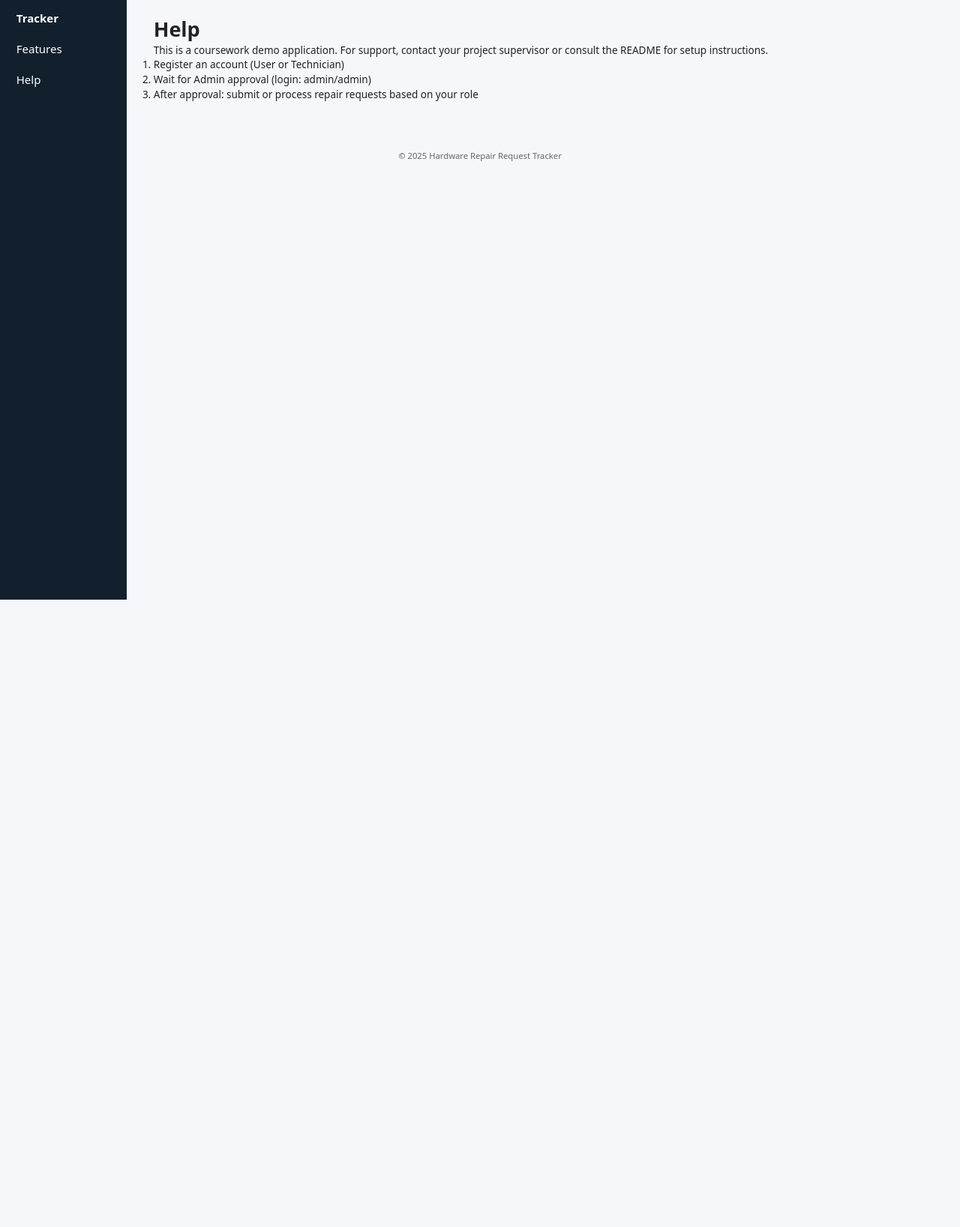
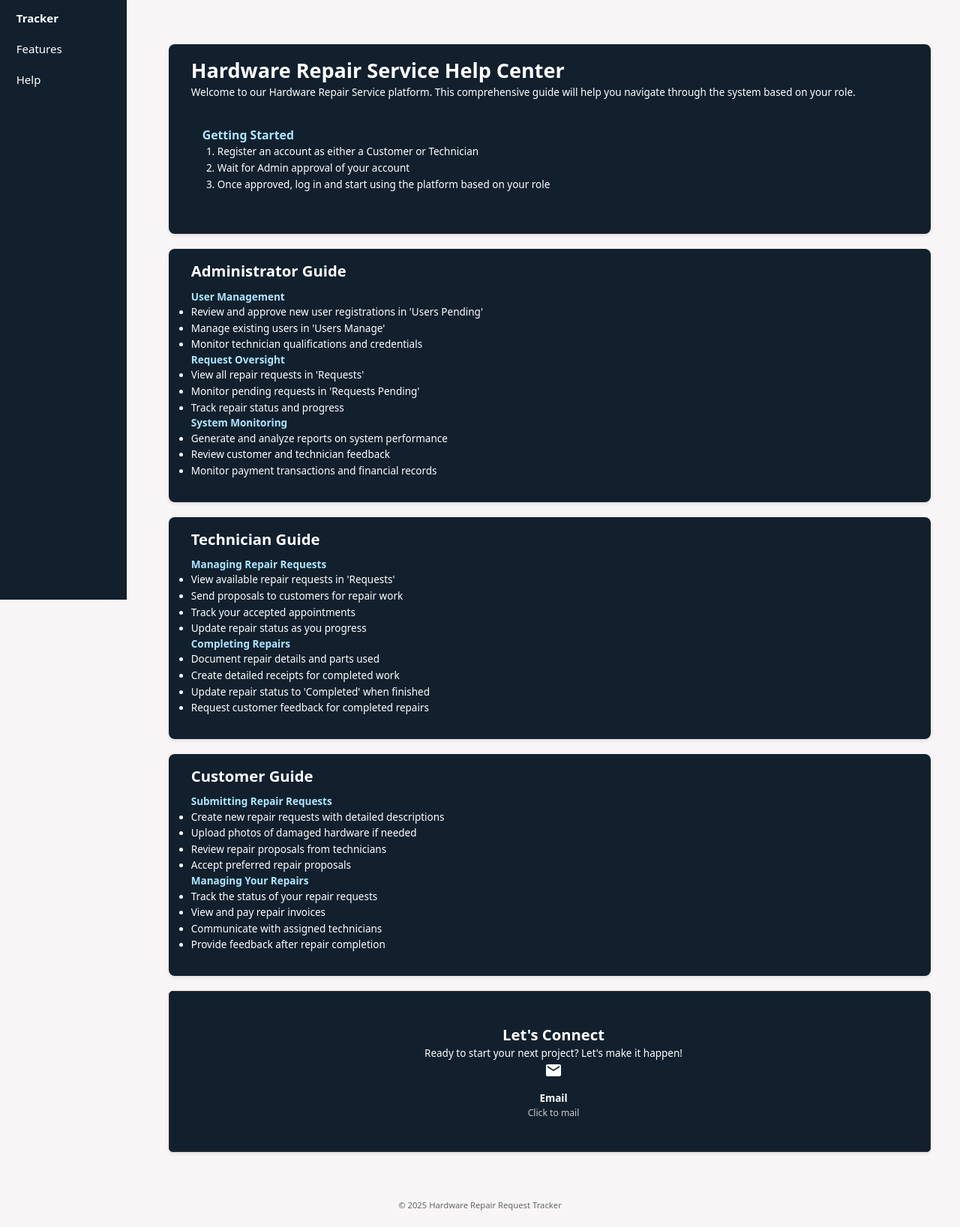
Before and after one commit to HiranthaSandaruwan/Hardware, a PHP site: page /help.php in a window 1280 px wide. Shown: the whole page at 75% size. Before the commit the page ends 800 px from the top, so only its background shows below. Run offline with PHP 8.4, Linux system fonts and the light colour scheme.

Commit message:
help page
help page modified

```diff
--- a/assets/css/style.css
+++ b/assets/css/style.css
@@ -15,6 +15,8 @@ body {
     color: #222;
     line-height: 1.45;
     font-size: .9rem;
+
+
     /* Slightly reduced */
 }
 
--- a/db.php
+++ b/db.php
@@ -2,7 +2,7 @@
 
 $dbhost = 'localhost';
 $dbuser = 'root';
-$dbpass = '2323';
+$dbpass = '';
 $dbname = 'repair_tracker';
 
 $mysqli = new mysqli($dbhost, $dbuser, $dbpass, $dbname);
--- a/help.php
+++ b/help.php
@@ -1,9 +1,162 @@
 <?php include __DIR__ . '/partials/header.php'; ?>
-<h1>Help</h1>
-<p>This is a coursework demo application. For support, contact your project supervisor or consult the README for setup instructions.</p>
-<ol>
-  <li>Register an account (User or Technician)</li>
-  <li>Wait for Admin approval (login: admin/admin)</li>
-  <li>After approval: submit or process repair requests based on your role</li>
-</ol>
+  <style>
+    body {
+      background-color: #f7f5f5ff;
+      color: #ffffff;
+      font-family: Arial, sans-serif;
+      margin: 20px;
+    }
+    h1 {
+      color: #fffffeff;
+    }
+    p, li {
+      line-height: 1.6;
+    }
+    ol {
+      margin-left: 20px;
+    }
+    .help {
+      margin-top: 20px;
+      padding: 15px 10px 20px 20px;
+      border: 1px;
+      box-shadow: 0 2px 5px rgba(0, 0, 0, 0.1);
+      border-radius: 8px;
+      background-color: #12202e;
+      /* background:linear-gradient(to right, #12202e, white); */
+    }
+    .help:hover{
+      transform:scale(1.01);
+    }
+    .contact-section {
+      /* margin-top: 40px; */
+      padding: 20px;
+      border: 1px solid #333;
+      border-radius: 5px;
+      background-color: #12202e;
+      cursor: pointer;
+    }
+  </style>
+  <div class="help">
+    <div style="padding-left:10px;">
+      <h1>Hardware Repair Service Help Center</h1>
+      <p>Welcome to our Hardware Repair Service platform. This comprehensive guide will help you navigate through the system based on your role.</p>
+      <div style="margin: 20px 0; padding: 15px; border-radius: 5px;">
+        <h3 style="color: #ade6ffff;">Getting Started</h3>
+        <ol>
+          <li>Register an account as either a Customer or Technician</li>
+          <li>Wait for Admin approval of your account</li>
+          <li>Once approved, log in and start using the platform based on your role</li>
+        </ol>
+      </div>
+  </div>
+  </div>
+
+  <div class = "help"><!--Admin help-->
+    <div style="padding-left:10px;">
+      <h2 style="color: #ffffffff;">Administrator Guide</h2>
+      <div style="margin: 10px 0;">
+        <h4 style="color: #ade6ffff;">User Management</h4>
+        <ul>
+          <li>Review and approve new user registrations in 'Users Pending'</li>
+          <li>Manage existing users in 'Users Manage'</li>
+          <li>Monitor technician qualifications and credentials</li>
+        </ul>
+
+        <h4 style="color:#ade6ffff;">Request Oversight</h4>
+        <ul>
+          <li>View all repair requests in 'Requests'</li>
+          <li>Monitor pending requests in 'Requests Pending'</li>
+          <li>Track repair status and progress</li>
+        </ul>
+
+        <h4 style="color:#ade6ffff;">System Monitoring</h4>
+        <ul>
+          <li>Generate and analyze reports on system performance</li>
+          <li>Review customer and technician feedback</li>
+          <li>Monitor payment transactions and financial records</li>
+        </ul>
+      </div>
+  </div>
+  </div>
+
+  <div class = "help"><!--Technician Help-->
+    <div style="padding-left:10px;">
+      <h2 style="color: #ffffffff;">Technician Guide</h2>
+      <div style="margin: 10px 0;">
+        <h4 style="color: #ade6ffff;">Managing Repair Requests</h4>
+        <ul>
+          <li>View available repair requests in 'Requests'</li>
+          <li>Send proposals to customers for repair work</li>
+          <li>Track your accepted appointments</li>
+          <li>Update repair status as you progress</li>
+        </ul>
+
+        <h4 style="color: #ade6ffff;">Completing Repairs</h4>
+        <ul>
+          <li>Document repair details and parts used</li>
+          <li>Create detailed receipts for completed work</li>
+          <li>Update repair status to 'Completed' when finished</li>
+          <li>Request customer feedback for completed repairs</li>
+        </ul>
+      </div>
+  </div>
+  </div>
+
+  <div class = "help"><!--user help-->
+    <div style="padding-left:10px;">
+      <h2 style="color: #fff;">Customer Guide</h2>
+      <div style="margin: 10px 0;">
+        <h4 style="color: #ade6ffff;">Submitting Repair Requests</h4>
+        <ul>
+          <li>Create new repair requests with detailed descriptions</li>
+          <li>Upload photos of damaged hardware if needed</li>
+          <li>Review repair proposals from technicians</li>
+          <li>Accept preferred repair proposals</li>
+        </ul>
+
+        <h4 style="color: #ade6ffff;">Managing Your Repairs</h4>
+        <ul>
+          <li>Track the status of your repair requests</li>
+          <li>View and pay repair invoices</li>
+          <li>Communicate with assigned technicians</li>
+          <li>Provide feedback after repair completion</li>
+        </ul>
+      </div>
+  </div>
+  </div>
+
+<div id="contact" class="contact-section help">
+  <div style="padding-left:10px;">
+      <div class="container center">
+        <div class="section-header">
+          <h2 class="section-title">Let's Connect</h2>
+          <p class="section-subtitle">
+            Ready to start your next project? Let's make it happen!
+          </p>
+        </div>
+        <div class="contact-content">
+          <div class="contact-info">
+            <div
+              class="contact-item"
+              onclick="window.open('mailto:hardwaretraker@gmail.com')"
+            >
+              <div class="contact-icon">
+                <svg
+                  width="24"
+                  height="24"
+                  viewBox="0 0 24 24"
+                  fill="currentColor"
+                >
+                  <path
+                    d="M20 4H4c-1.1 0-1.99.9-1.99 2L2 18c0 1.1.9 2 2 2h16c1.1 0 2-.9 2-2V6c0-1.1-.9-2-2-2zm0 4l-8 5-8-5V6l8 5 8-5v2z"
+                  />
+                </svg>
+              </div>
+              <div style="font-weight: 600; color: #ffffff; margin-top: 10px">
+                Email
+              </div>
+              <div style="color: #cccccc; font-size: 0.9em">Click to mail</div>
+  </div>
+            </div>
+
 <?php include __DIR__ . '/partials/footer.php'; ?>
--- a/index.php
+++ b/index.php
@@ -9,10 +9,11 @@ $user = current_user();
 	<meta charset="utf-8">
 	<title>Welcome - <?= htmlspecialchars($APP_NAME) ?></title>
 	<link rel="stylesheet" href="assets/css/style.css">
+	</style>
 </head>
 
 <body>
-	<div class="container center">
+	<div class="container center div">
 		<h1><?= htmlspecialchars($APP_NAME) ?></h1>
 		<p>Track and manage hardware/software repair requests.</p>
 
@@ -32,6 +33,7 @@ $user = current_user();
 			</p>
 		<?php endif; ?>
 	</div>
+
 </body>
 
 </html>
```
